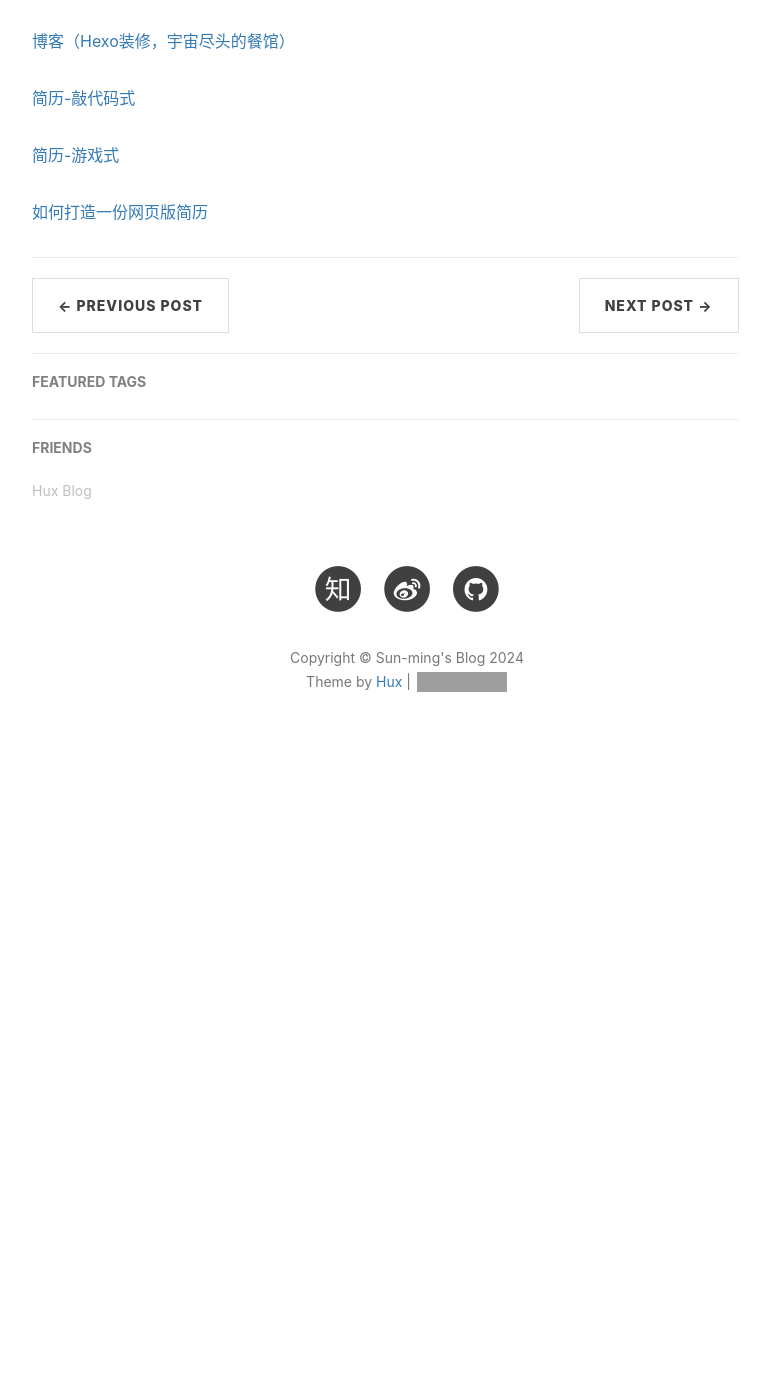
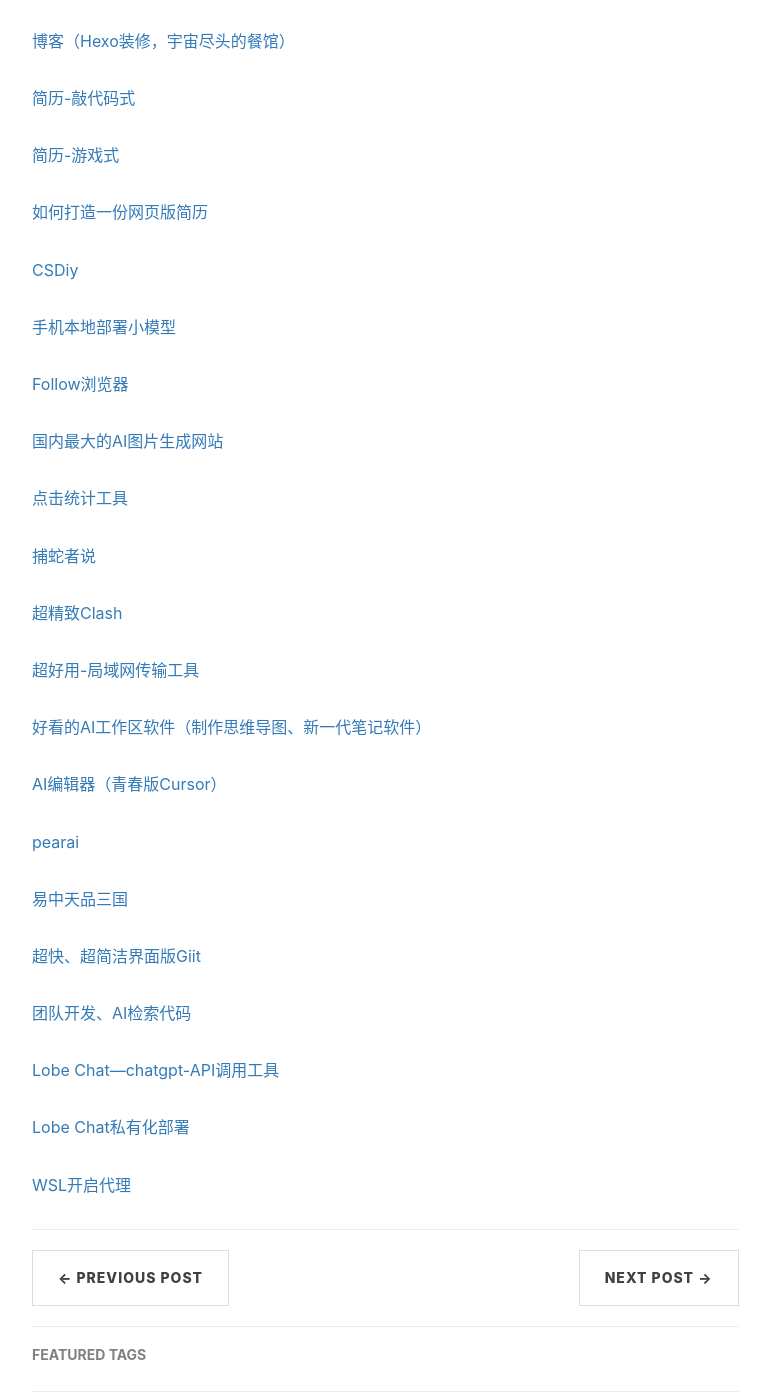
Before and after one commit to sunming3316/sunming3316.github.io, a Jekyll site: the page built from _posts/2024-09-11-Enjoyable-Web.markdown, in a window 1280 px wide and 1400 px high, scrolled down 3268 px. Shown: the whole window, without its empty margins (233-1003 px from the left). Built offline with Jekyll 4.4.1, drawn with Linux system fonts in a browser that asks for light colours; nearby versions of some CDN libraries; comment, search, counter and statistics services are not loaded; before the commit the page ends 4054 px from its top, so only the background shows below that; grey boxes are pictures that could not be loaded.

Commit message:
update enjoyweb 2024-12-3

```diff
--- a/_posts/2024-09-11-Enjoyable-Web.markdown
+++ b/_posts/2024-09-11-Enjoyable-Web.markdown
@@ -113,3 +113,37 @@
 [简历-游戏式](http://rleonardi.com/interactive-resume/)
 
 [如何打造一份网页版简历](https://mrluo.life/article/detail/127/experience-of-building-web-cv)
+
+[CSDiy](https://csdiy.wiki/)
+
+[手机本地部署小模型](https://blog.stv.lol/article/LLM-on-phone)
+
+[Follow浏览器](https://follow.is/)
+
+[国内最大的AI图片生成网站](https://www.liblib.art/)
+
+[点击统计工具](https://umami.is/)
+
+[捕蛇者说](https://pythonhunter.org/)
+
+[超精致Clash](https://github.com/LibNyanpasu/clash-nyanpasu)
+
+[超好用-局域网传输工具](https://localsend.org/#/download)
+
+[好看的AI工作区软件（制作思维导图、新一代笔记软件）](https://affine.pro/)
+
+[AI编辑器（青春版Cursor）](https://codeium.com/windsurf)
+
+[pearai](https://trypear.ai/)
+
+[易中天品三国](https://www.youtube.com/playlist?list=PLlD7SeKBB31c-13gX1OAVfEoWSLRsDOwU)
+
+[超快、超简洁界面版Giit](https://fork.dev/)
+
+[团队开发、AI检索代码](https://pieces.app/)
+
+[Lobe Chat---chatgpt-API调用工具](https://lobehub.com/zh)
+
+[Lobe Chat私有化部署](https://lobehub.com/zh/docs/self-hosting/start)
+
+[WSL开启代理](https://v3u.cn/a_id_363#google_vignette)
```
